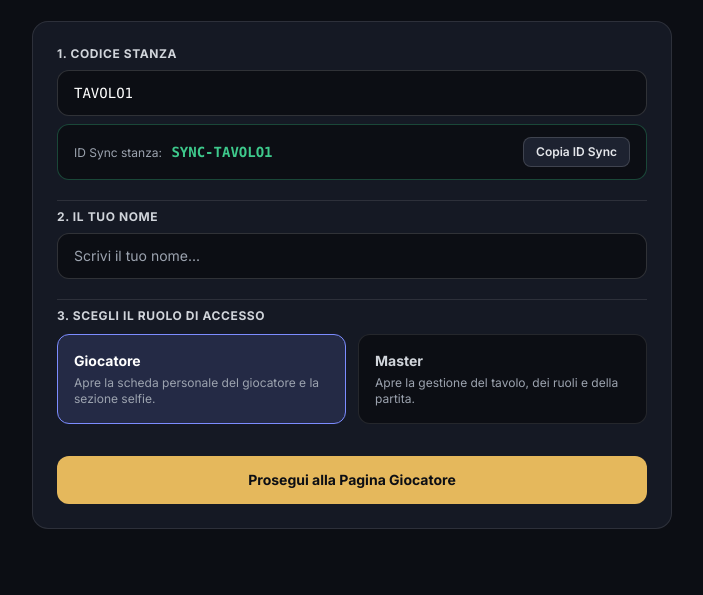
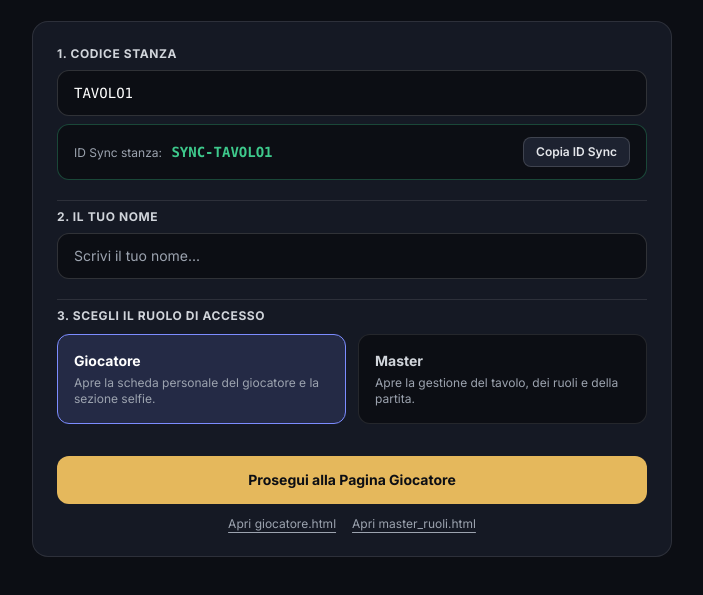
Before and after one commit to vbortolotti/ombre-al-tavolo, a plain HTML site: page index.html in a window 1280 px wide. Shown: the part 237-832 px from the top of the page, without its empty margins (288-991 px from the left). Drawn offline with nearby package versions, Linux system fonts and the light colour scheme.

Commit message:
Add files via upload

```diff
--- a/index.html
+++ b/index.html
@@ -179,7 +179,7 @@
         );
       } else {
         setBanner(
-          `Pronto per la pagina Master: "${displayLabel}" nella stanza ${roomCode} (${syncId}).`,
+          `Pronto per la pagina Master: "${displayLabel}" nella stanza ${roomCode} (${syncId}). Puoi aprire master_ruoli.html.`,
           'success'
         );
       }
@@ -319,6 +319,15 @@
                     : 'Prosegui alla Pagina Master'
                 }
               </button>
+
+              <div class="mt-3 flex flex-wrap items-center justify-center gap-4 text-xs text-gray-400">
+                <a href="giocatore.html" class="hover:text-indigo underline underline-offset-4">
+                  Apri giocatore.html
+                </a>
+                <a href="master_ruoli.html" class="hover:text-gold underline underline-offset-4">
+                  Apri master_ruoli.html
+                </a>
+              </div>
             </div>
           </section>
         `;
```
